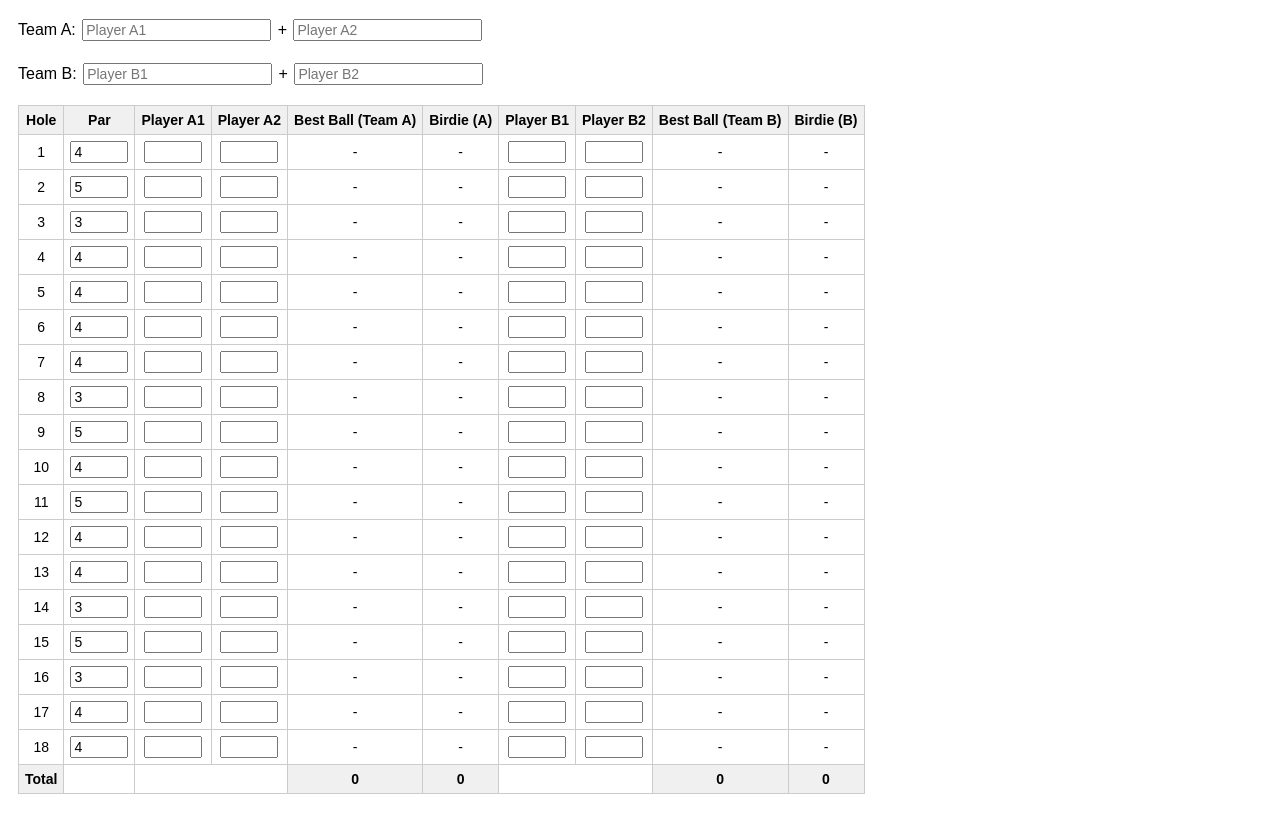
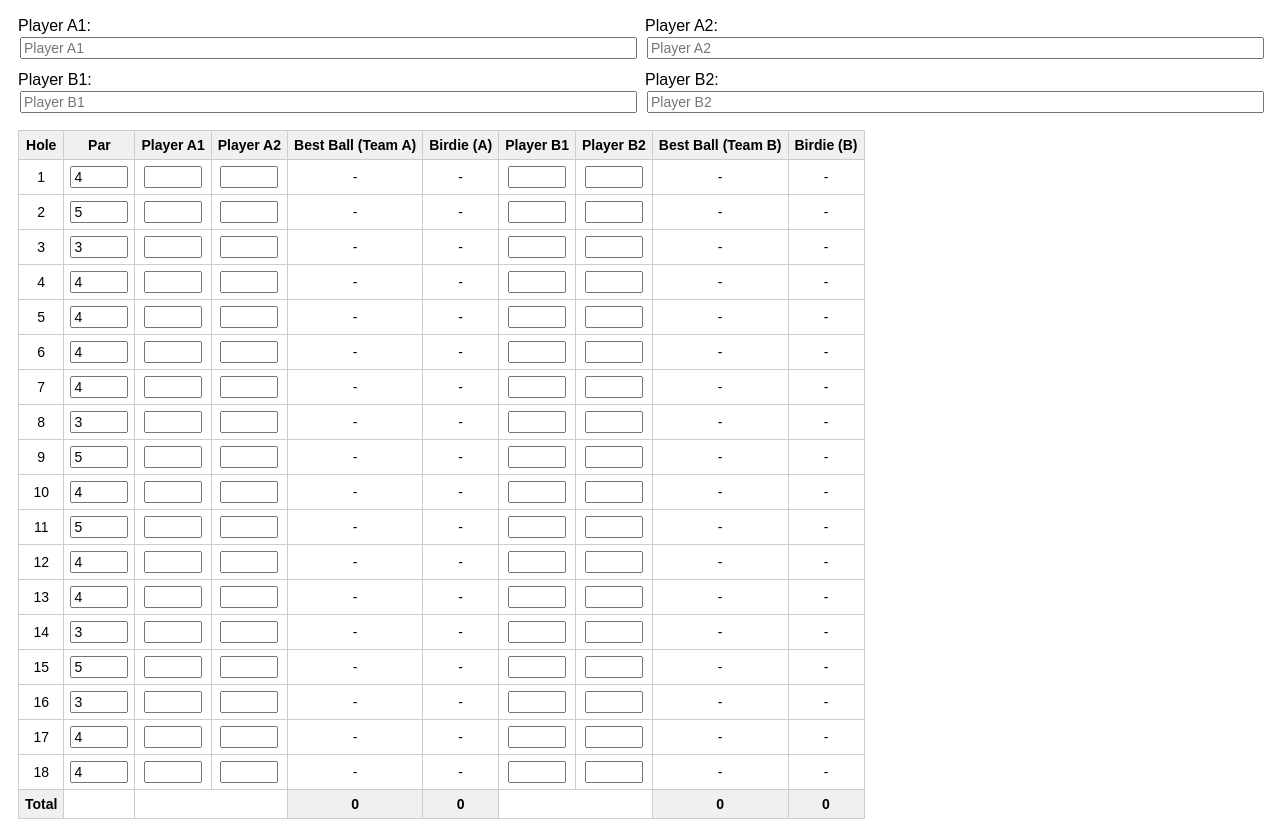
Before and after one commit to CC007W/golfBets, a plain HTML site: page index.html in a window 1280 px wide. Shown: the part 69-906 px from the top of the page. Before the commit the page ends 881 px from the top, so only its background shows below. Drawn offline with Linux system fonts and the light colour scheme.

Commit message:
Update index.html

```diff
--- a/index.html
+++ b/index.html
@@ -3,6 +3,8 @@
 <head>
   <title>2-Man Team Golf Scorecard</title>
   <meta name="viewport" content="width=device-width, initial-scale=1.0">
+  <link rel="manifest" href="manifest.json">
+  <meta name="theme-color" content="#317EFB"/>
   <style>
     body { font-family: Arial, sans-serif; padding: 10px; }
     table { border-collapse: collapse; width: 100%; overflow-x: auto; display: block; }
@@ -10,6 +12,12 @@
     th { background: #f0f0f0; }
     input[type="number"], input[type="text"] { width: 50px; font-size: 14px; }
     label input { width: auto; margin: 2px; font-size: 14px; }
+    .player-labels { display: flex; flex-wrap: wrap; gap: 10px; margin-bottom: 15px; }
+    .player-labels div { flex: 1 1 100%; max-width: 100%; }
+    .player-labels input { width: 100%; box-sizing: border-box; }
+    @media (min-width: 500px) {
+      .player-labels div { flex: 1 1 45%; }
+    }
     @media (max-width: 768px) {
       table, thead, tbody, th, td, tr { display: block; }
       thead tr { display: none; }
@@ -27,9 +35,13 @@
 </head>
 <body>
   <h2>2-Man Team Golf Scorecard</h2>
-  <label>Team A: <input id="teamA1" placeholder="Player A1"> + <input id="teamA2" placeholder="Player A2"></label><br><br>
-  <label>Team B: <input id="teamB1" placeholder="Player B1"> + <input id="teamB2" placeholder="Player B2"></label>
-  <br><br>
+  <div class="player-labels">
+    <div><label>Player A1: <input id="teamA1" placeholder="Player A1"></label></div>
+    <div><label>Player A2: <input id="teamA2" placeholder="Player A2"></label></div>
+    <div><label>Player B1: <input id="teamB1" placeholder="Player B1"></label></div>
+    <div><label>Player B2: <input id="teamB2" placeholder="Player B2"></label></div>
+  </div>
+
   <table id="scoreTable">
     <thead>
       <tr>
@@ -46,7 +58,6 @@
       </tr>
     </thead>
     <tbody>
-      <!-- Generate 18 holes -->
       <script>
         const parValues = [4,5,3,4,4,4,4,3,5,4,5,4,4,3,5,3,4,4];
         for (let i = 1; i <= 18; i++) {
@@ -118,6 +129,14 @@
       document.getElementById("totalBirdiesA").innerText = birdiesA;
       document.getElementById("totalBirdiesB").innerText = birdiesB;
     }
+
+    if ('serviceWorker' in navigator) {
+      window.addEventListener('load', () => {
+        navigator.serviceWorker.register('sw.js')
+          .then(reg => console.log('Service worker registered.', reg))
+          .catch(err => console.error('Service worker registration failed:', err));
+      });
+    }
   </script>
 </body>
 </html>
```
